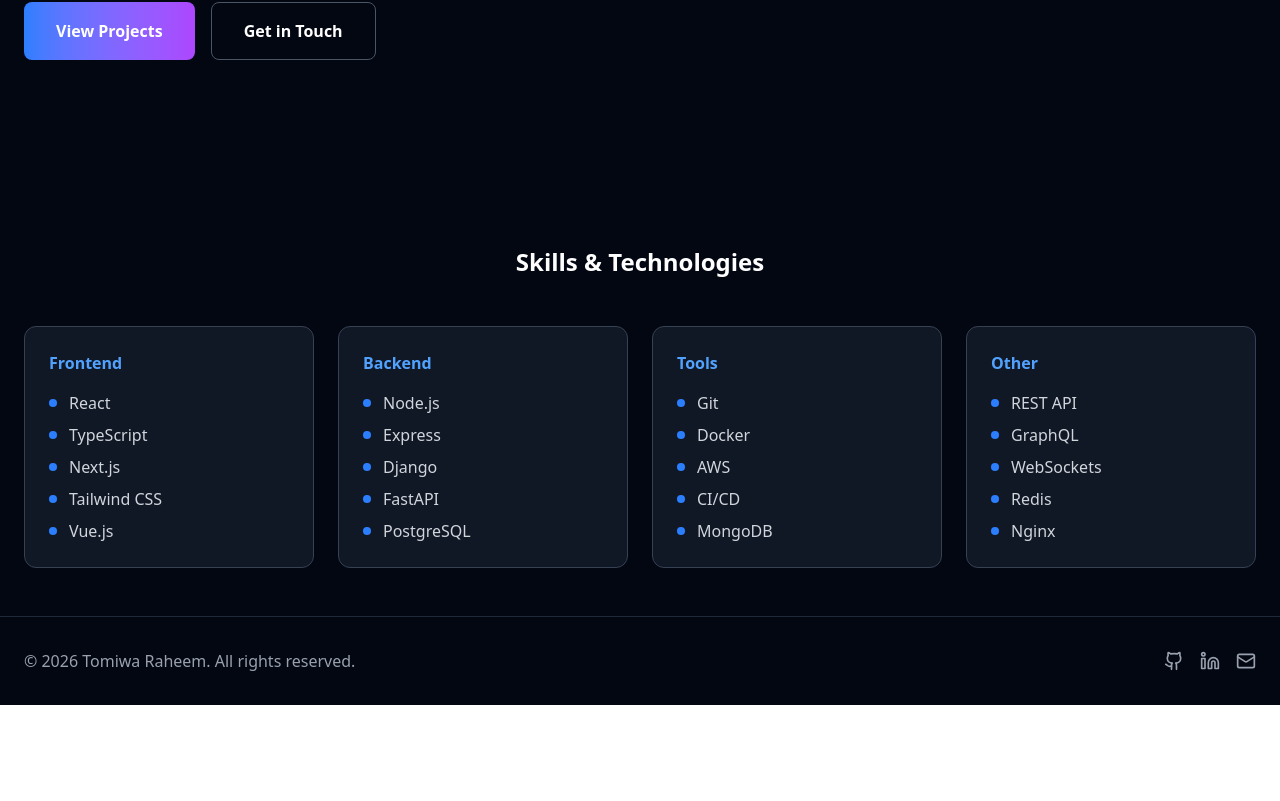
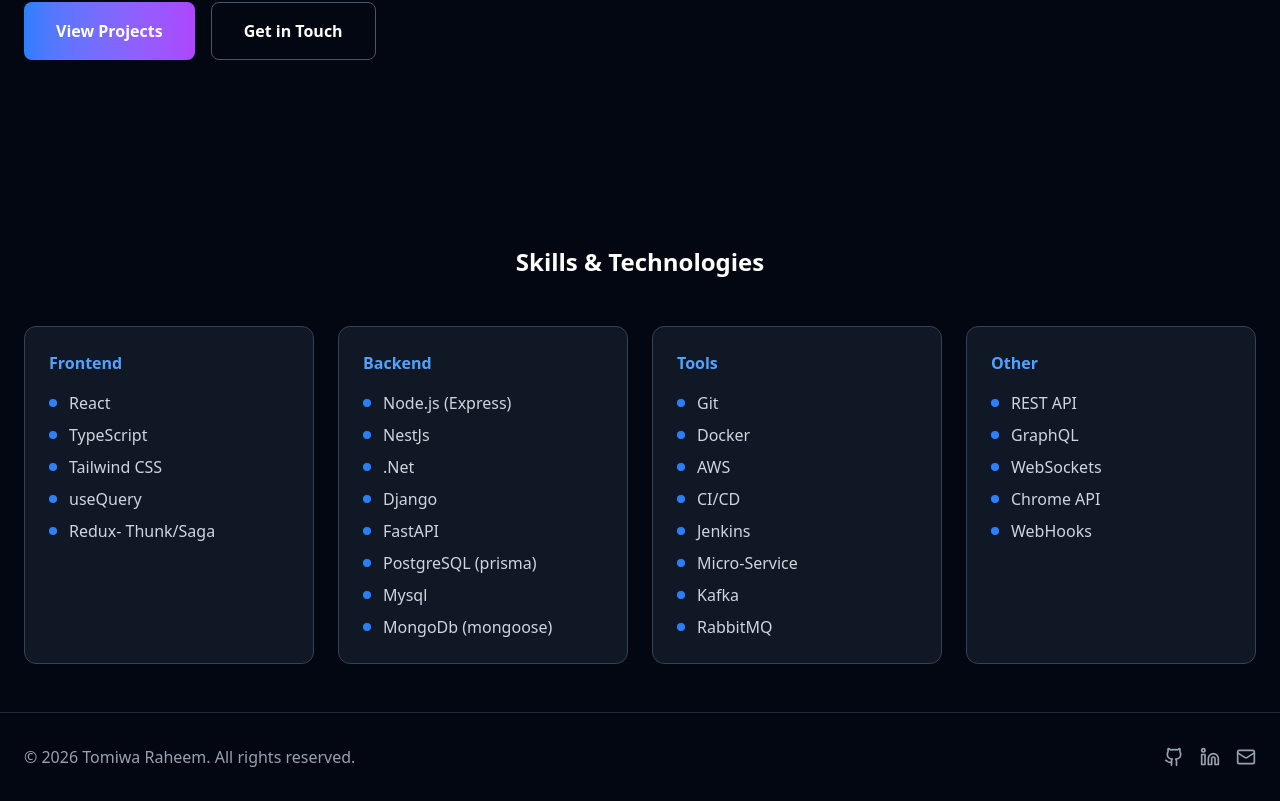
Before and after one commit to rtom03/tomiwa, a React (Vite) app: page / in a window 1280 px wide. Shown: the part 554-1355 px from the top of the page. Before the commit the page ends 1259 px from the top, so only its background shows below. Built offline with nearby package versions, Linux system fonts and the light colour scheme.

Commit message:
modify skils/tech

```diff
--- a/src/constants/index.ts
+++ b/src/constants/index.ts
@@ -52,16 +52,43 @@
 const skills = [
   {
     category: "Frontend",
-    items: ["React", "TypeScript", "Next.js", "Tailwind CSS", "Vue.js"],
+    items: [
+      "React",
+      "TypeScript",
+      "Tailwind CSS",
+      "useQuery",
+      "Redux- Thunk/Saga",
+    ],
   },
   {
     category: "Backend",
-    items: ["Node.js", "Express", "Django", "FastAPI", "PostgreSQL"],
+    items: [
+      "Node.js (Express)",
+      "NestJs",
+      ".Net",
+      "Django",
+      "FastAPI",
+      "PostgreSQL (prisma)",
+      "Mysql",
+      "MongoDb (mongoose)",
+    ],
   },
-  { category: "Tools", items: ["Git", "Docker", "AWS", "CI/CD", "MongoDB"] },
+  {
+    category: "Tools",
+    items: [
+      "Git",
+      "Docker",
+      "AWS",
+      "CI/CD",
+      "Jenkins",
+      "Micro-Service",
+      "Kafka",
+      "RabbitMQ",
+    ],
+  },
   {
     category: "Other",
-    items: ["REST API", "GraphQL", "WebSockets", "Redis", "Nginx"],
+    items: ["REST API", "GraphQL", "WebSockets", "Chrome API", "WebHooks"],
   },
 ];
 export { projects, skills, experience };
```
